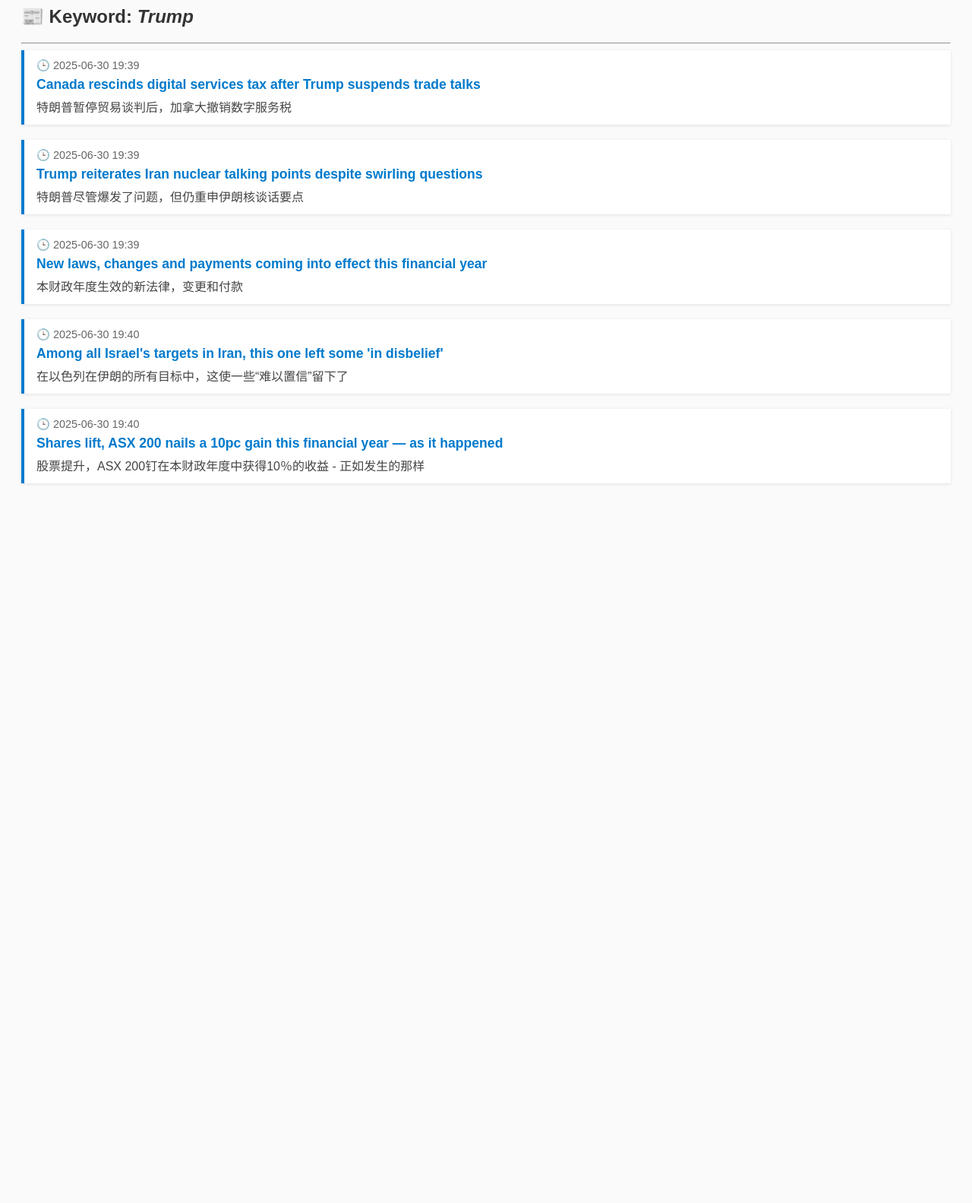
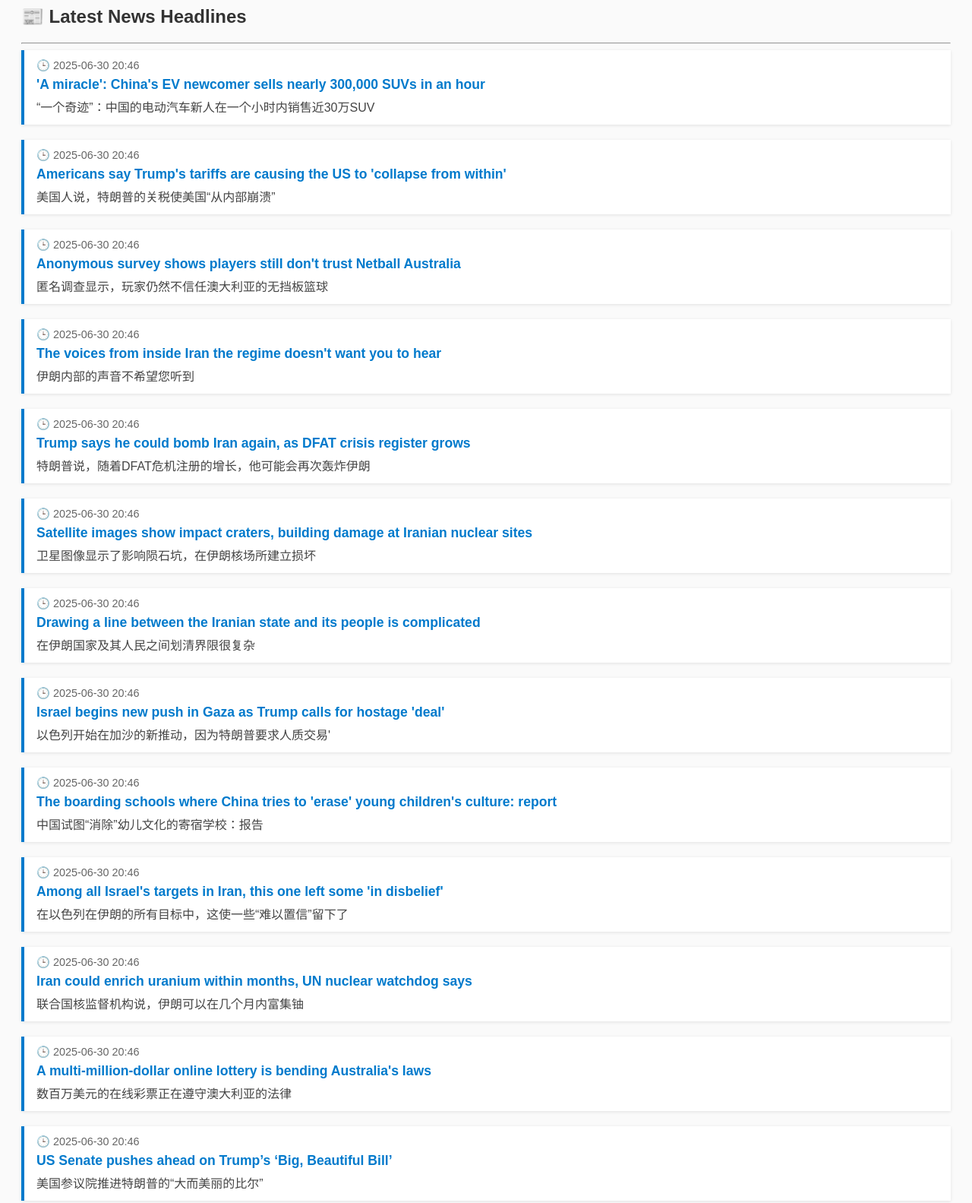
Before and after one commit to Lilliannull/getnews, a plain HTML site: page index.html in a window 1280 px wide. Shown: the part 40-1623 px from the top of the page at 76% size. Before the commit the page ends 800 px from the top, so only its background shows below. Drawn offline with Linux system fonts and the light colour scheme.

Commit message:
🔄 Update index.html on 2025-06-30 20:46

```diff
--- a/index.html
+++ b/index.html
@@ -1,4 +1,3 @@
-
 <!DOCTYPE html>
 <html>
 <head>
@@ -51,43 +50,102 @@
   </style>
 </head>
 <body>
-<h2>📰 Keyword: <em>Trump</em></h2>
-<hr/>
-</body>
-</html>
-</body>
-</html>
+<h2>📰 Latest News Headlines</h2>
+<hr/><div class="news-block">
+  <div class="timestamp">🕒 2025-06-30 20:46</div>
+  <div class="title"><a href="https://www.abc.net.au/news/2025-06-30/china-electric-vehicle-xiaomi-sells-289-000-suvs-tesla-model-y/105476084" target="_blank">'A miracle': China's EV newcomer sells nearly 300,000 SUVs in an hour</a></div>
+  <div class="translation">“一个奇迹”：中国的电动汽车新人在一个小时内销售近30万SUV</div>
+</div>
+
 <div class="news-block">
-  <div class="timestamp">🕒 2025-06-30 19:39</div>
+  <div class="timestamp">🕒 2025-06-30 20:46</div>
+  <div class="title"><a href="https://www.abc.net.au/news/2025-06-30/trump-tariffs-trade-war-china-us-business-industry-four-corners/105472484" target="_blank">Americans say Trump's tariffs are causing the US to 'collapse from within'</a></div>
+  <div class="translation">美国人说，特朗普的关税使美国“从内部崩溃”</div>
+</div>
+
+<div class="news-block">
+  <div class="timestamp">🕒 2025-06-30 20:46</div>
+  <div class="title"><a href="https://www.abc.net.au/news/2025-06-30/super-netball-round-up-round-12-survey-mistrust-jo-harten-200/105478118" target="_blank">Anonymous survey shows players still don't trust Netball Australia</a></div>
+  <div class="translation">匿名调查显示，玩家仍然不信任澳大利亚的无挡板篮球</div>
+</div>
+
+<div class="news-block">
+  <div class="timestamp">🕒 2025-06-30 20:46</div>
+  <div class="title"><a href="https://www.abc.net.au/news/2025-06-28/israel-iran-war-bombs-and-ceasefire-oral-history/105462244" target="_blank">The voices from inside Iran the regime doesn't want you to hear</a></div>
+  <div class="translation">伊朗内部的声音不希望您听到</div>
+</div>
+
+<div class="news-block">
+  <div class="timestamp">🕒 2025-06-30 20:46</div>
+  <div class="title"><a href="https://www.abc.net.au/news/2025-06-28/us-president-says-he-could-bomb-iran-again-/105472516" target="_blank">Trump says he could bomb Iran again, as DFAT crisis register grows</a></div>
+  <div class="translation">特朗普说，随着DFAT危机注册的增长，他可能会再次轰炸伊朗</div>
+</div>
+
+<div class="news-block">
+  <div class="timestamp">🕒 2025-06-30 20:46</div>
+  <div class="title"><a href="https://www.abc.net.au/news/2025-06-23/satellite-images-show-damage-at-iranian-nuclear-sites/105449430" target="_blank">Satellite images show impact craters, building damage at Iranian nuclear sites</a></div>
+  <div class="translation">卫星图像显示了影响陨石坑，在伊朗核场所建立损坏</div>
+</div>
+
+<div class="news-block">
+  <div class="timestamp">🕒 2025-06-30 20:46</div>
+  <div class="title"><a href="https://www.abc.net.au/news/2025-06-29/iran-sentiment-regime-america-israel-war/105468544" target="_blank">Drawing a line between the Iranian state and its people is complicated</a></div>
+  <div class="translation">在伊朗国家及其人民之间划清界限很复杂</div>
+</div>
+
+<div class="news-block">
+  <div class="timestamp">🕒 2025-06-30 20:46</div>
+  <div class="title"><a href="https://www.abc.net.au/news/2025-06-30/gaza-israel-trump-deal-hostages-gunfire/105475138" target="_blank">Israel begins new push in Gaza as Trump calls for hostage 'deal'</a></div>
+  <div class="translation">以色列开始在加沙的新推动，因为特朗普要求人质交易'</div>
+</div>
+
+<div class="news-block">
+  <div class="timestamp">🕒 2025-06-30 20:46</div>
+  <div class="title"><a href="https://www.abc.net.au/news/2025-06-30/tibet-boarding-schools-china-ccp-indoctrination-/105448622" target="_blank">The boarding schools where China tries to 'erase' young children's culture: report</a></div>
+  <div class="translation">中国试图“消除”幼儿文化的寄宿学校：报告</div>
+</div>
+
+<div class="news-block">
+  <div class="timestamp">🕒 2025-06-30 20:46</div>
+  <div class="title"><a href="https://www.abc.net.au/news/2025-06-30/harrowing-accounts-inside-iran-evin-prison-bombed-israel/105453622" target="_blank">Among all Israel's targets in Iran, this one left some 'in disbelief'</a></div>
+  <div class="translation">在以色列在伊朗的所有目标中，这使一些“难以置信”留下了</div>
+</div>
+
+<div class="news-block">
+  <div class="timestamp">🕒 2025-06-30 20:46</div>
+  <div class="title"><a href="https://www.abc.net.au/news/2025-06-30/iran-could-enrich-uranium-within-months-iaea-says/105475434" target="_blank">Iran could enrich uranium within months, UN nuclear watchdog says</a></div>
+  <div class="translation">联合国核监督机构说，伊朗可以在几个月内富集铀</div>
+</div>
+
+<div class="news-block">
+  <div class="timestamp">🕒 2025-06-30 20:46</div>
+  <div class="title"><a href="https://www.abc.net.au/news/2025-06-30/shuffle-lottery-banned-live-stream-online-casino/105384678" target="_blank">A multi-million-dollar online lottery is bending Australia's laws</a></div>
+  <div class="translation">数百万美元的在线彩票正在遵守澳大利亚的法律</div>
+</div>
+
+<div class="news-block">
+  <div class="timestamp">🕒 2025-06-30 20:46</div>
+  <div class="title"><a href="https://www.aljazeera.com/news/2025/6/30/us-senate-begins-debate-on-trumps-big-beautiful-bill" target="_blank">US Senate pushes ahead on Trump’s ‘Big, Beautiful Bill’</a></div>
+  <div class="translation">美国参议院推进特朗普的“大而美丽的比尔”</div>
+</div>
+
+<div class="news-block">
+  <div class="timestamp">🕒 2025-06-30 20:46</div>
   <div class="title"><a href="https://www.aljazeera.com/news/2025/6/30/canada-rescinds-digital-services-tax-after-trump-suspends-trade-talks" target="_blank">Canada rescinds digital services tax after Trump suspends trade talks</a></div>
   <div class="translation">特朗普暂停贸易谈判后，加拿大撤销数字服务税</div>
 </div>
 
 <div class="news-block">
-  <div class="timestamp">🕒 2025-06-30 19:39</div>
-  <div class="title"><a href="https://www.aljazeera.com/news/2025/6/29/trump-reiterates-iran-nuclear-talking-points-despite-swirling-questions" target="_blank">Trump reiterates Iran nuclear talking points despite swirling questions</a></div>
-  <div class="translation">特朗普尽管爆发了问题，但仍重申伊朗核谈话要点</div>
+  <div class="timestamp">🕒 2025-06-30 20:46</div>
+  <div class="title"><a href="https://www.npr.org/2025/06/29/nx-s1-5450282/u-n-nuclear-watchdog-says-iran-could-enrich-uranium-again-in-a-matter-of-months" target="_blank">U.N. nuclear watchdog says Iran could enrich uranium again in 'a matter of months'</a></div>
+  <div class="translation">联合国核监督机构说，伊朗可以在“几个月”中再次富集铀</div>
+</div>
+
+<div class="news-block">
+  <div class="timestamp">🕒 2025-06-30 20:46</div>
+  <div class="title"><a href="https://www.npr.org/2025/06/29/nx-s1-5449064/iran-israel-war-ai-chatgpt" target="_blank">Alone in Tehran, a young Iranian turns to ChatGPT and video games for comfort</a></div>
+  <div class="translation">一个人在德黑兰，一个年轻的伊朗人转向Chatgpt和视频游戏以寻求舒适</div>
 </div>
 
 </body>
 </html>
-<div class="news-block">
-  <div class="timestamp">🕒 2025-06-30 19:39</div>
-  <div class="title"><a href="https://www.abc.net.au/news/2025-06-30/july-1-changes-explainer-laws-payments-rules-road-fines-/105468308" target="_blank">New laws, changes and payments coming into effect this financial year</a></div>
-  <div class="translation">本财政年度生效的新法律，变更和付款</div>
-</div>
-
-<div class="news-block">
-  <div class="timestamp">🕒 2025-06-30 19:40</div>
-  <div class="title"><a href="https://www.abc.net.au/news/2025-06-30/harrowing-accounts-inside-iran-evin-prison-bombed-israel/105453622" target="_blank">Among all Israel's targets in Iran, this one left some 'in disbelief'</a></div>
-  <div class="translation">在以色列在伊朗的所有目标中，这使一些“难以置信”留下了</div>
-</div>
-
-<div class="news-block">
-  <div class="timestamp">🕒 2025-06-30 19:40</div>
-  <div class="title"><a href="https://www.abc.net.au/news/2025-06-30/asx-markets-business-news-live-updates/105474826" target="_blank">Shares lift, ASX 200 nails a 10pc gain this financial year  — as it happened</a></div>
-  <div class="translation">股票提升，ASX 200钉在本财政年度中获得10％的收益 - 正如发生的那样</div>
-</div>
-
-</body>
-</html>
```
